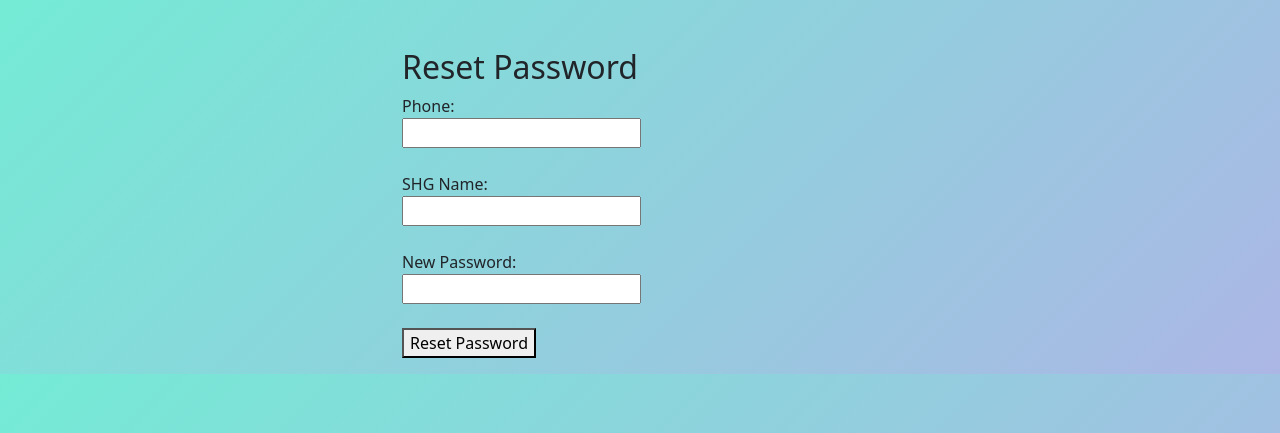
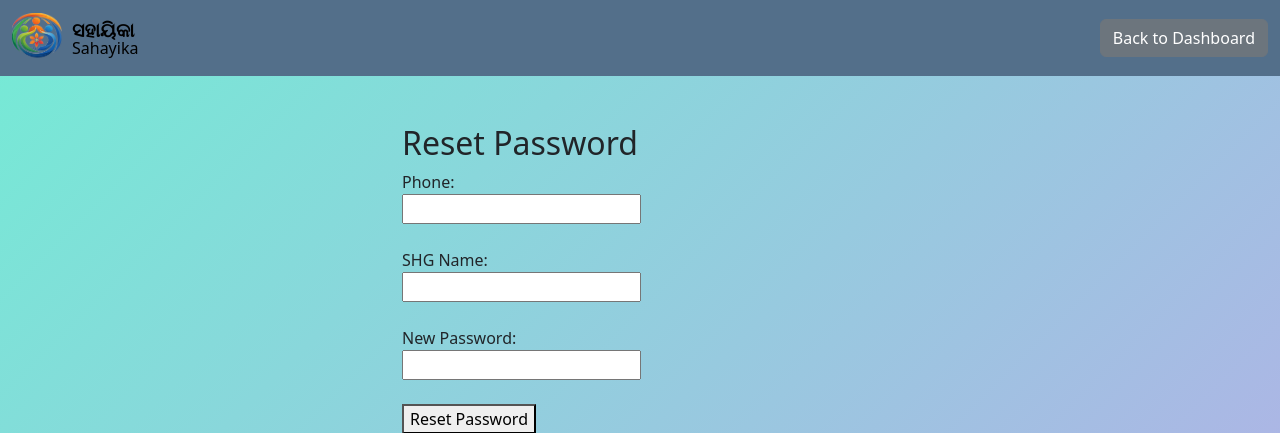
Before and after one commit to Sairendri02/sahayika-mcaproject, a Django app: page /forgot_password/ in a window 1280 px wide. Shown: the top 433 px of the page. Run offline with Django 5.2, Linux system fonts and the light colour scheme.

Commit message:
updation

```diff
--- a/main/templates/add_collection.html
+++ b/main/templates/add_collection.html
@@ -52,9 +52,9 @@
         </div>
     </a>
     <div class="d-flex ms-auto">
-        <span class="text-white me-3">{% trans "Hello," %} {{ request.session.user_name }}</span>
+    <a href="{% url 'dashboard' %}" class="btn btn-secondary">{% trans "Back to Dashboard" %}</a>
+    </div>
 
-    </div>
   </div>
 </nav>
 
--- a/main/templates/add_loan.html
+++ b/main/templates/add_loan.html
@@ -51,8 +51,7 @@
         </div>
     </a>
     <div class="d-flex ms-auto">
-        <span class="text-white me-3">{% trans "Hello," %} {{ request.session.user_name }}</span>
-
+    <a href="{% url 'dashboard' %}" class="btn btn-secondary">{% trans "Back to Dashboard" %}</a>
     </div>
   </div>
 </nav>
--- a/main/templates/add_member.html
+++ b/main/templates/add_member.html
@@ -51,9 +51,9 @@
         </div>
     </a>
     <div class="d-flex ms-auto">
-        <span class="text-white me-3">{% trans "Hello," %} {{ request.session.user_name }}</span>
+    <a href="{% url 'dashboard' %}" class="btn btn-secondary">{% trans "Back to Dashboard" %}</a>
+    </div>
 
-    </div>
   </div>
 </nav>
 
--- a/main/templates/add_project.html
+++ b/main/templates/add_project.html
@@ -53,8 +53,7 @@
         </div>
     </a>
     <div class="d-flex ms-auto">
-        <span class="text-white me-3">{% trans "Hello," %} {{ request.session.user_name }}</span>
-
+    <a href="{% url 'dashboard' %}" class="btn btn-secondary">{% trans "Back to Dashboard" %}</a>
     </div>
   </div>
 </nav>
--- a/main/templates/forgot_password.html
+++ b/main/templates/forgot_password.html
@@ -5,8 +5,54 @@
 <head>
 <title>Reset Password</title>
 <link href="https://cdn.jsdelivr.net/npm/bootstrap@5.3.2/dist/css/bootstrap.min.css" rel="stylesheet">
+<style>
+/* Navbar background color */
+        .navbar-custom {
+            background-color: #536f8a; /* You can change to any color */
+        }
+        .navbar-brand {
+            display: flex;
+            align-items: center;
+        }
+        .logo {
+            width: 50px;
+            height: 50px;
+            margin-right: 10px;
+        }
+        .brand-text {
+            display: flex;
+            flex-direction: column; /* Stack Odia above English */
+            line-height: 1;
+            color:black;
+        }
+        .brand-text span {
+            display: block;
+        }
+        .brand-text .odia {
+            font-size: 1.2rem;
+            font-weight: bold;
+        }
+        .brand-text .english {
+            font-size: 1rem;
+        }
+    </style>
 </head>
 <body style="background: linear-gradient(135deg,#74ebd5,#ACB6E5);">
+    <nav class="navbar navbar-expand-lg navbar-custom text-white">
+  <div class="container-fluid">
+    <a class="navbar-brand" href="#">
+        <img src="{% static 'images/LOGO.png' %}" class="logo" alt="Logo">
+        <div class="brand-text">
+            <span class="odia">ସହାୟିକା</span>
+            <span class="english">Sahayika</span>
+        </div>
+    </a>
+    <div class="d-flex ms-auto">
+    <a href="{% url 'dashboard' %}" class="btn btn-secondary">{% trans "Back to Dashboard" %}</a>
+    </div>
+
+  </div>
+</nav>
 
 <div class="container mt-5" style="max-width:500px;">
 
--- a/main/templates/meeting_entry.html
+++ b/main/templates/meeting_entry.html
@@ -54,8 +54,7 @@
         </div>
     </a>
     <div class="d-flex ms-auto">
-        <span class="text-white me-3">{% trans "Hello," %} {{ request.session.user_name }}</span>
-
+    <a href="{% url 'dashboard' %}" class="btn btn-secondary">{% trans "Back to Dashboard" %}</a>
     </div>
   </div>
 </nav>
--- a/main/templates/member_list.html
+++ b/main/templates/member_list.html
@@ -79,8 +79,7 @@
         </div>
     </a>
     <div class="d-flex ms-auto">
-        <span class="text-white me-3">{% trans "Hello," %} {{ request.session.user_name }}</span>
-
+    <a href="{% url 'dashboard' %}" class="btn btn-secondary">{% trans "Back to Dashboard" %}</a>
     </div>
   </div>
 </nav>
--- a/main/views.py
+++ b/main/views.py
@@ -167,7 +167,7 @@ def login_view(request):
                     request.session["user_role"] = user.role
                     request.session["user_phone"] = user.phone
 
-                    return redirect("dashboard")  # single dashboard for both roles
+                    return redirect("dashboard")
 
     return render(request, "login.html", {
         "error": error,
@@ -377,7 +377,7 @@ def dashboard(request):
 
 
 def add_member(request):
-    # Only President can add members
+
     if request.session.get("user_role") != "President":
         return redirect("dashboard")
 
@@ -392,7 +392,7 @@ def add_member(request):
             messages.error(request, "Aadhaar must be exactly 12 digits")
             return redirect("add_member")
 
-        # Create Register instance
+
         register = Register(
             fullname=fullname,
             phone=phone,
@@ -403,7 +403,7 @@ def add_member(request):
 
         )
 
-        # Save uploaded photos if provided
+
         if "aadhaar_photo" in request.FILES:
             register.aadhaar_photo = request.FILES["aadhaar_photo"]
         if "profile_photo" in request.FILES:
@@ -412,9 +412,7 @@ def add_member(request):
 
         register.save()
         messages.success(request, "Member added successfully")
-        return redirect("dashboard")
 
-    # Render the page if GET
     return render(request, "add_member.html")
 
 
@@ -612,13 +610,10 @@ def meeting_entry(request):
 
 
         )
-
-        return redirect("dashboard")
-
     return render(request,"meeting_entry.html",{"members":members})
 
 def logout_view(request):
-    request.session.flush()   # clears all session data
+    request.session.flush()
     return redirect("login")
 
 def monthly_collection(request):
```
